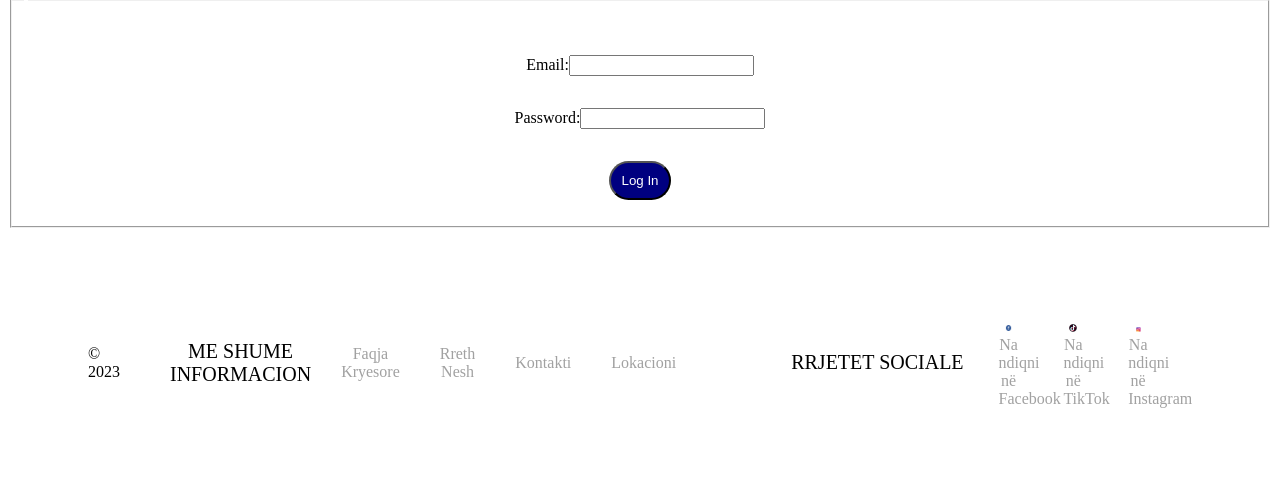
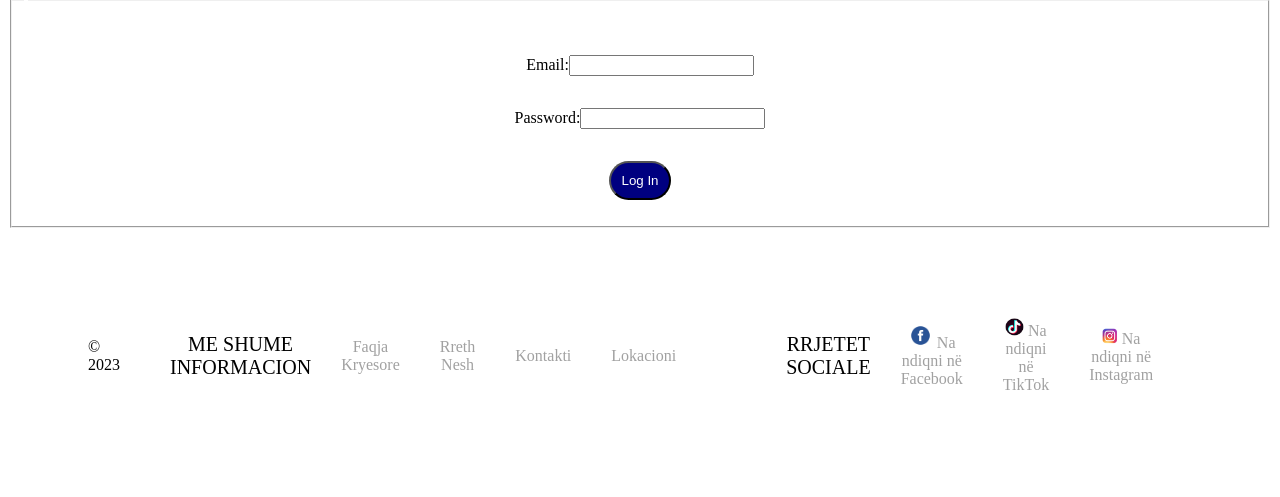
Before and after one commit to etnapireva/Furniture-Website, a PHP site: page /login.html in a window 1280 px wide. Shown: the part 129-626 px from the top of the page. Run offline with PHP 8.4, Linux system fonts and the light colour scheme.

Commit message:
Update login.css

```diff
--- a/login.css
+++ b/login.css
@@ -116,6 +116,4 @@
     }
   .foto11{
     align-items: end;
-    width: 5%;
-    height: 5%;
   }
```
